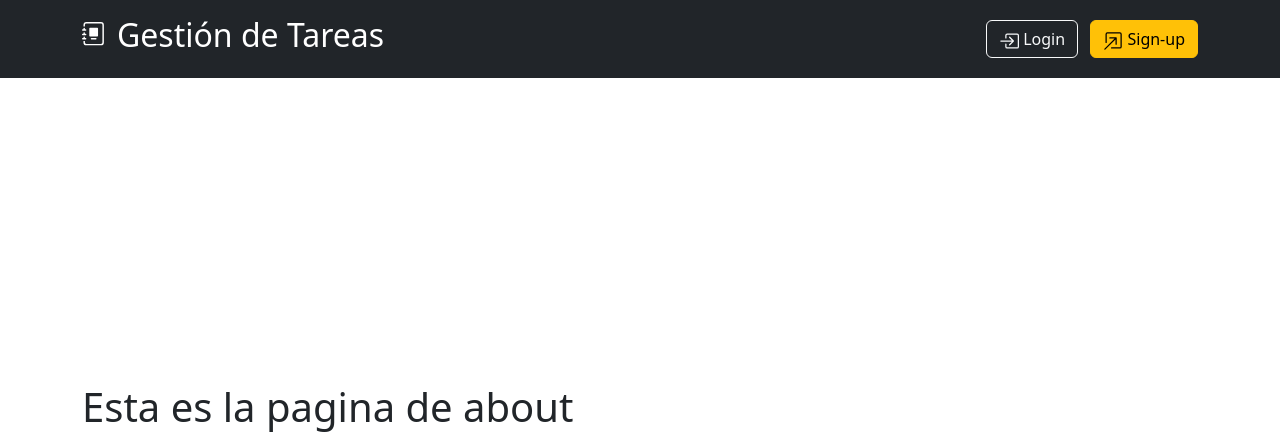
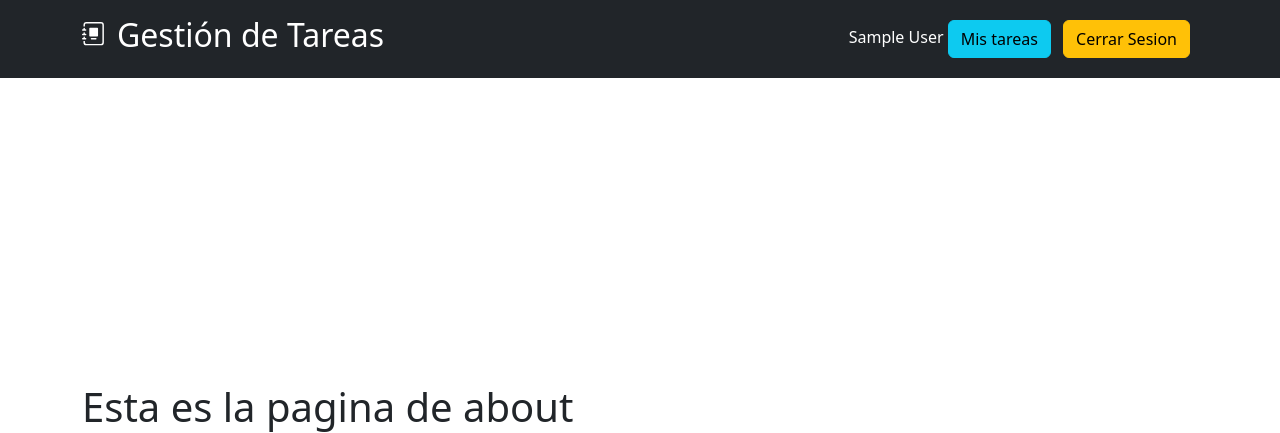
Before and after one commit to Ivan02alvaro/Web2, a Flask app: page /about in a window 1280 px wide. Shown: the top 433 px of the page. Run offline with Flask 3, Linux system fonts and the light colour scheme; the visitor is signed in with stand-in values (Sample User, id 1); some libraries are stand-ins or nearby versions.

Commit message:
ochode mayo

```diff
--- a/app.py
+++ b/app.py
@@ -31,6 +31,12 @@ def login():
             return "Correo o contraseña incorrectos."
     return render_template('login.html')
 
+@app.route('/logout')
+def logout():
+    session.clear()
+    return redirect(url_for('home'))
+
+
 @app.route('/signup', methods=['GET', 'POST'])
 def signup():
     if request.method == 'POST':
@@ -53,7 +59,9 @@ def about():
 
 @app.route('/tasks')
 def list_tasks():
-    tareas = ["Lavar la ropa", "Limpiar la casa", "Hacer la compra", "Estudiar para el examen", "Hacer ejercicio", "Leer un libro"]
+    #tareas = ["Lavar la ropa", "Limpiar la casa", "Hacer la compra", "Estudiar para el examen", "Hacer ejercicio", "Leer un libro"]
+    Tarea=Tarea.query.filter_by(Usuario_id=session[Usuario])
+
     return render_template('tasks.html', tareas=tareas)
 
 @app.route('/task')
--- a/templates/layout.html
+++ b/templates/layout.html
@@ -10,6 +10,7 @@
         <div class="cover-container d-flex w-100 h-100 mx-auto flex-column">
             <header class="mb-auto p-3 bg-dark text-white">
                 <div class="container">
+
                     <div class="d-flex flex-wrap align-items-center justify-content-center justify-content-lg-start">
                         <a href="#" class="d-flex align-items-center mb-2 mb-lg-0 text-white text-decoration-none">
                             <svg xmlns="http://www.w3.org/2000/svg" width="35" height="35" fill="currentColor" class="bi bi-journal-album" viewBox="0 0 24 24">
@@ -25,6 +26,17 @@
                             </h2>
                         </spam>
                         <div class="text-end">
+                            {% if 'usuario_id' in session %}
+                            {{session['usuario_nombre']}}
+                            <a href="{{ url_for('list_tasks') }}" class="btn btn-info me-2">
+                                Mis tareas
+                            </a>
+                            <a href="{{ url_for('logout') }}" class="btn btn-warning me-2">
+                                Cerrar Sesion
+                            </a>
+
+                            {% else %}
+
                             <a href="{{ url_for('login') }}" class="btn btn-outline-light me-2">
                                 <svg xmlns="http://www.w3.org/2000/svg" width="20" height="20" fill="currentColor" class="bi bi-box-arrow-in-right" viewBox="0 0 16 16">
                                     <path fill-rule="evenodd" d="M6 3.5a.5.5 0 0 1 .5-.5h8a.5.5 0 0 1 .5.5v9a.5.5 0 0 1-.5.5h-8a.5.5 0 0 1-.5-.5v-2a.5.5 0 0 0-1 0v2A1.5 1.5 0 0 0 6.5 14h8a1.5 1.5 0 0 0 1.5-1.5v-9A1.5 1.5 0 0 0 14.5 2h-8A1.5 1.5 0 0 0 5 3.5v2a.5.5 0 0 0 1 0z"/>
@@ -39,6 +51,7 @@
                                 </svg>
                                 Sign-up
                             </a>
+                            {% endif %}
                         </div>
                     </div>
                 </div>
--- a/templates/tasks.html
+++ b/templates/tasks.html
@@ -23,6 +23,7 @@
     </ul>
     <div class="row g-3">
         <div class="col-md-6">
+            {% if Tareas %}
             <div class="card p-3">
                 <div class="d-flex justify-content-between">
                     <h5>Complete project proposal</h5>
@@ -136,6 +137,8 @@
                     </div>
                 </div>
             </div>
+            {% else %}
+        <div>
         </div>
     </div>
 </div>
```
